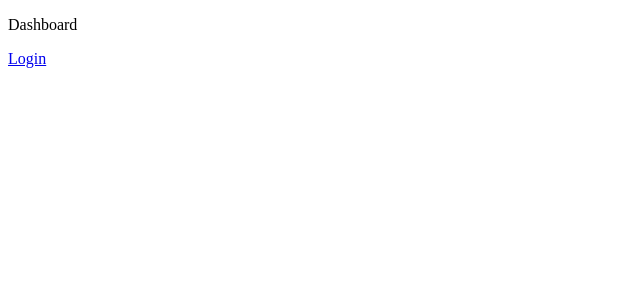
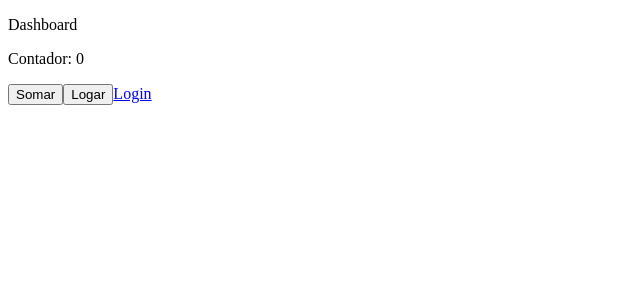
Before and after one commit to Gustavomw1/React-course, a React (Create React App) app in the folder aulas/: page /pagina-inicial in a window 1280 px wide. Shown: the top 300 px of the page, without its empty margins (0-640 px from the left). Built offline with nearby package versions, Linux system fonts and the light colour scheme.

Commit message:
add funcao useRef

```diff
--- a/aulas/src/app/pages/dashboard/Dashboard.tsx
+++ b/aulas/src/app/pages/dashboard/Dashboard.tsx
@@ -1,9 +1,20 @@
+import { useRef } from "react";
 import { Link } from "react-router-dom";
 
 export const Dashboard = () => {
+  const counterRef = useRef({ counter: 0 });
+
   return (
     <div>
       <p>Dashboard</p>
+
+      <p>Contador: {counterRef.current.counter}</p>
+
+      <button onClick={() => counterRef.current.counter++}>Somar</button>
+      <button onClick={() => console.log(counterRef.current.counter++)}>
+        Logar
+      </button>
+
       <Link to={"/entrar"}>Login</Link>
     </div>
   );
--- a/aulas/src/app/pages/login/Login.tsx
+++ b/aulas/src/app/pages/login/Login.tsx
@@ -14,10 +14,6 @@
   const handleEntrar = useCallback(() => {
     console.log(email);
     console.log(password);
-
-    if (inputPasswordRef.current !== null) {
-      inputPasswordRef.current.focus();
-    }
   }, [email, password]);
 
   return (
```
